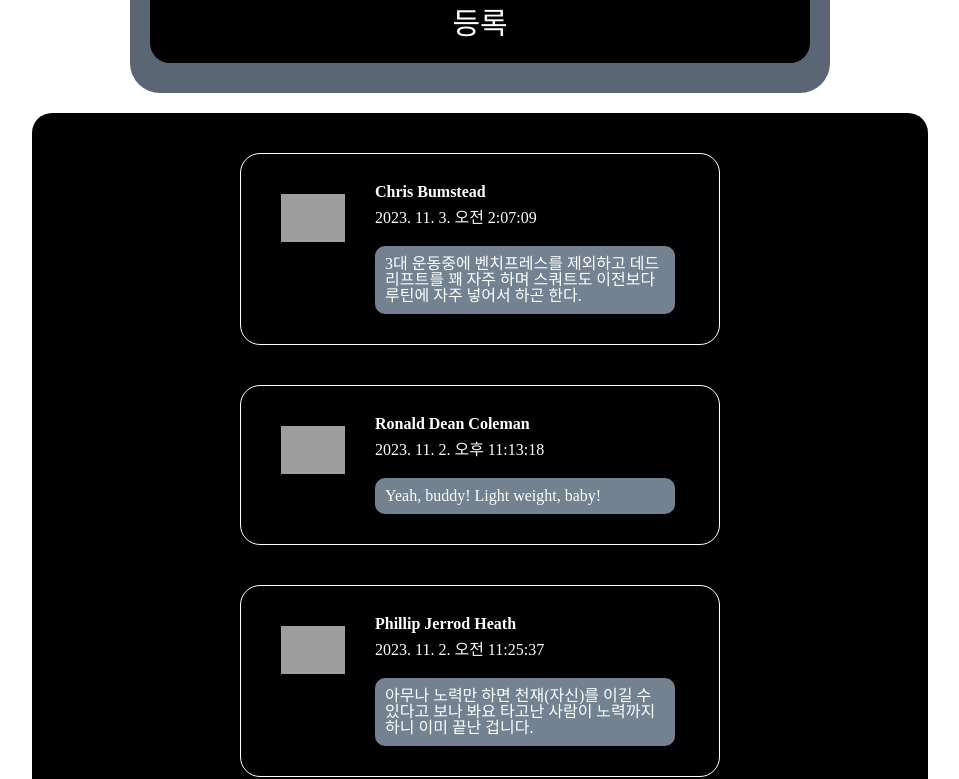
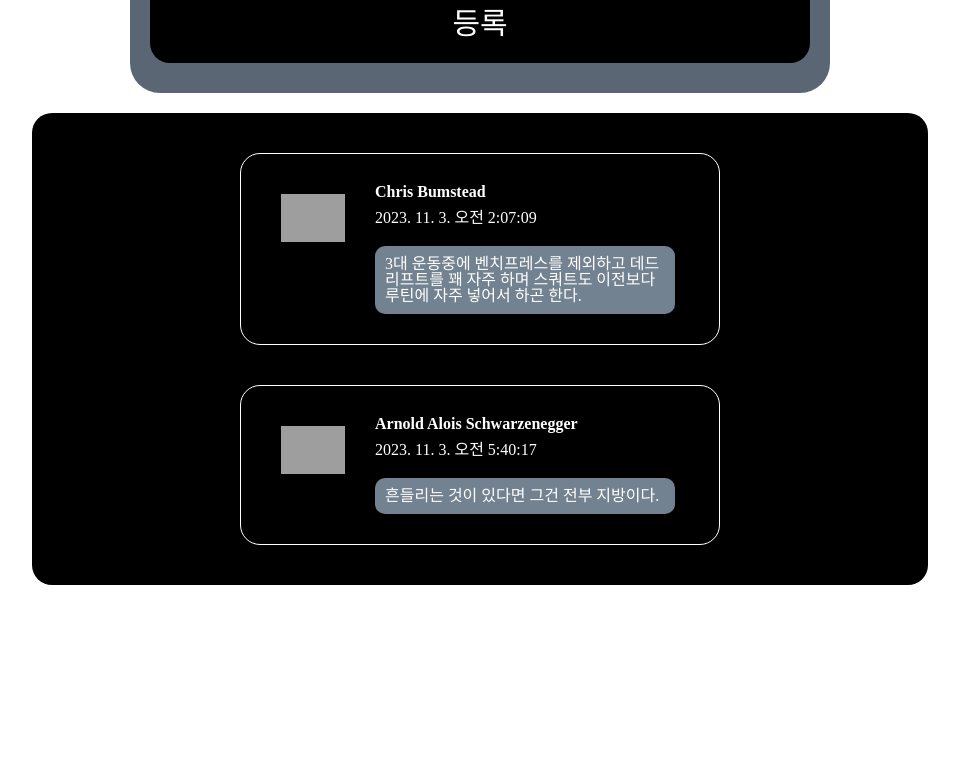
Before and after one commit to h0ngwon/sparta-week6-project, a React (Create React App) app: page / in a window 1280 px wide. Shown: the part 764-1543 px from the top of the page, without its empty margins (160-1119 px from the left). After the commit the page ends 1369 px from the top, so only its background shows below. Built offline with nearby package versions, Linux system fonts and the light colour scheme; grey boxes are pictures that could not be loaded.

Commit message:
Feat: 운동별 필터링 기능

```diff
--- a/src/components/FanLetters.jsx
+++ b/src/components/FanLetters.jsx
@@ -58,21 +58,24 @@ const ContentContainer = styled.div`
 	margin-top: 20px;
 	border-radius: 10px;
 	border: none;
-    color:white;
-`
-
+	color: white;
+`;
 
 const FanLetters = ({ workoutData, selectedWorkout }) => {
 	return (
 		<Container>
-			{workoutData.map((w) => {
+			{workoutData
+				.filter((w) => w.writedTo === selectedWorkout)
+				.map((w) => {
 					return (
 						<CommentContainer key={w.id}>
 							<ImageWrapper>
 								<Image src={w.avatar} />
 							</ImageWrapper>
 							<InfoContainer>
-							<NicknameContainer>{w.nickname}</NicknameContainer>
+								<NicknameContainer>
+									{w.nickname}
+								</NicknameContainer>
 								<CreatedTimeContainer>
 									{new Date(w.createdAt).toLocaleDateString(
 										"ko-KR"
@@ -81,9 +84,7 @@ const FanLetters = ({ workoutData, selectedWorkout }) => {
 										"ko-KR"
 									)}
 								</CreatedTimeContainer>
-                            <ContentContainer>
-                                {w.content}
-                            </ContentContainer>
+								<ContentContainer>{w.content}</ContentContainer>
 							</InfoContainer>
 						</CommentContainer>
 					);
```
Lines whose indentation alone changed are shown as unchanged.
